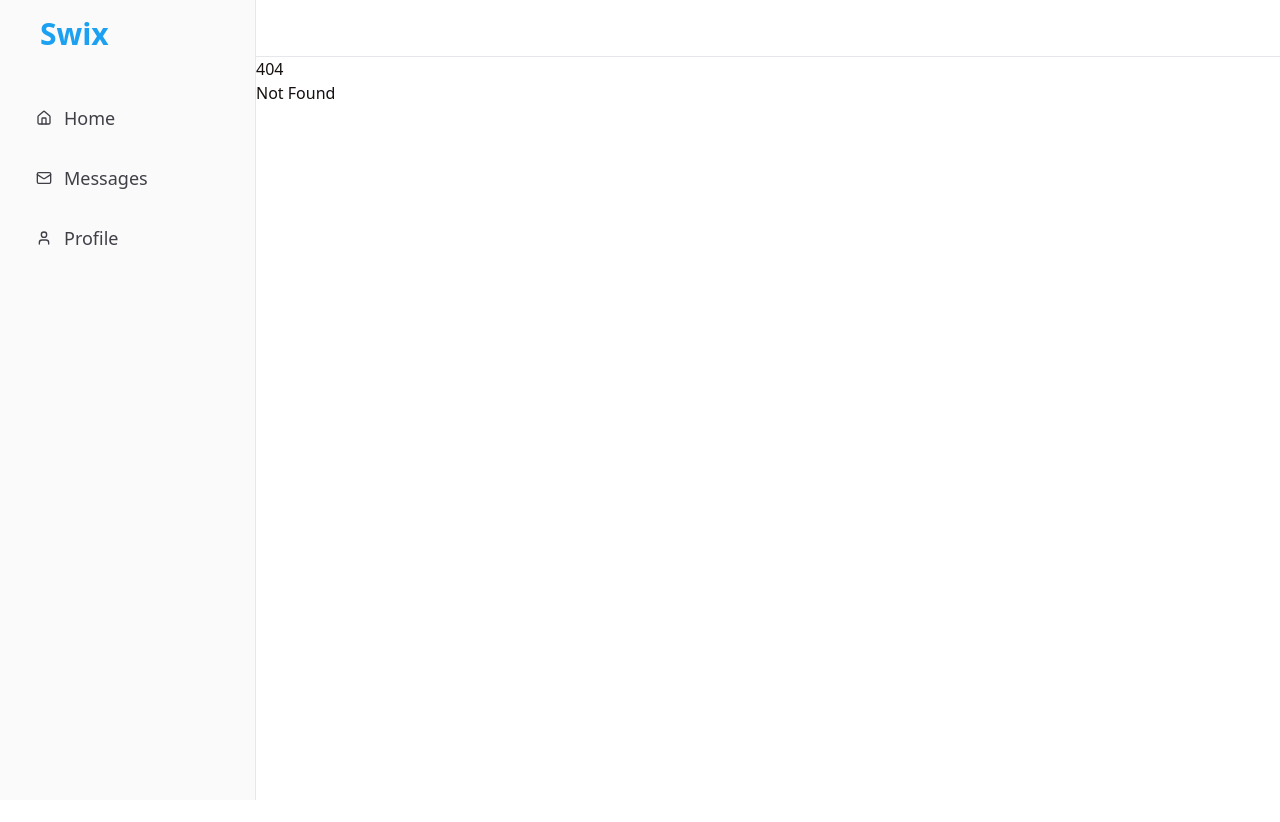
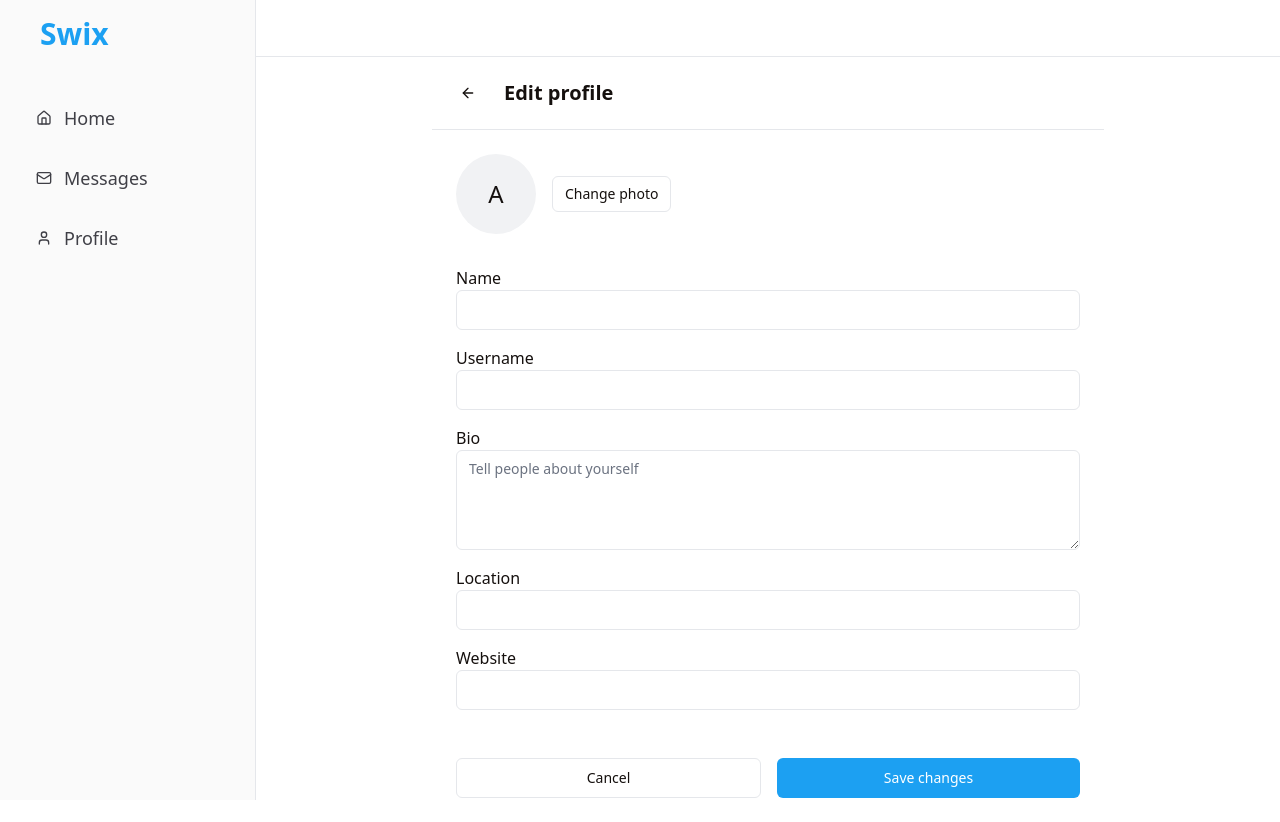
Before and after one commit to LukoOG/codealpha_tasks, a SvelteKit app in the folder Social-media/frontend/: page /profile/edit in a window 1280 px wide. Before the commit this address had no page. Before the commit the page ends 800 px from the top, so only its background shows below. Built offline with nearby package versions, Linux system fonts and the light colour scheme.

Commit message:
added edit profile page; started linking backend to auth page

```diff
--- a/Social-media/frontend/package.json
+++ b/Social-media/frontend/package.json
@@ -46,6 +46,7 @@
 		"@lucide/svelte": "^0.544.0",
 		"bits-ui": "^2.9.8",
 		"date-fns": "^4.1.0",
+		"jsonwebtoken": "^9.0.2",
 		"tailwind-merge": "^3.3.1",
 		"tailwind-variants": "^3.1.1"
 	}
--- /dev/null
+++ b/Social-media/frontend/src/hooks.server.ts
@@ -0,0 +1,30 @@
+import type { Handle } from "@sveltejs/kit";
+import jwt from "jsonwebtoken";
+import { JWT_SECRET } from "$env/static/private"
+
+import refreshAccessToken from "$lib/helpers/refreshAccessToken.ts"
+
+export const handle: Handle = async ({ event, resolve }) => {
+	let access = event.cookies.get("accessToken");
+
+	if(access){
+		try{
+			const user = jwt.decode(access);
+			event.locals.user = user;
+		}catch(error){
+			console.warn("Access expired, attempting refresh...");
+			access = await refreshAccessToken(event);
+
+			if (access) {
+				const user = jwt.decode(access);
+				event.locals.user = user;
+			} else {
+				event.locals.user = null;
+			}
+		}
+	} else {
+		access = await refreshAccessToken(event);
+		event.locals.user = access ? jwt.decode(access) : null;
+	}
+	return resolve(event);
+};
--- a/Social-media/frontend/src/lib/components/auth/login.svelte
+++ b/Social-media/frontend/src/lib/components/auth/login.svelte
@@ -5,7 +5,6 @@
 	import { EyeOff, Eye, Check } from "@lucide/svelte";
 
 	let { disable } = $props()
-	console.log(disable)
 
 	let showPassword = $state<boolean>(true)
 	let showConfirmPassword = $state<boolean>(true)
@@ -24,7 +23,11 @@
 	<div class="relative">
 		<Input id="password" type={showPassword ? "text" : "password"} placeholder="Enter your password" required />
 		<button type="button" class="absolute right-3 top-1/2 -translate-y-1/2 text-muted-foreground hover:text-foreground">
-			<EyeOff size={16} />
+			{#if showPassword}
+				<EyeOff onclick={()=>showPassword=false} size={16} />
+			{:else if !showPassword}
+				<Eye onclick={()=>showPassword=true} size={16} />
+			{/if}
 		</button>
 	</div>
 </div>
@@ -45,7 +48,7 @@
 
 <div class="relative">
 	<div class="absolute inset-0 flex items-center">
-		<span class="w-full border-t border-border" />
+		<span class="w-full border-t border-border"><span/>
 	</div>
 
 	<div class="relative flex justify-center text-xs uppercase">
--- a/Social-media/frontend/src/lib/components/auth/register.svelte
+++ b/Social-media/frontend/src/lib/components/auth/register.svelte
@@ -5,11 +5,13 @@
 	import { EyeOff, Eye, Check } from "@lucide/svelte";
 
 	let { disable } = $props()
-	console.log(disable)
 
-	let showPassword = $state<boolean>(true)
-	let showConfirmPassword = $state<boolean>(true)
-	let passwordMatch = $state<boolean>(true)
+	let showPassword1 = $state<boolean>(true)
+	let showPassword2 = $state<boolean>(true)
+	let passwordMatch = $state<boolean>(false)
+	let agreeToTerms = $state(false)
+	let disableSubmit = $derived(!agreeToTerms && !passwordMatch)
+	$inspect(disableSubmit)
 
 </script>
 
@@ -27,9 +29,13 @@
 <div class="space-y-2">
 	<Label.Root htmlFor="register-password">Password</Label.Root>
 	<div class="relative">
-		<Input id="register-password" type={showPassword ? "text" : "password"} placeholder="Create a password" required/>
-		<button type="button" onClick={() => setShowPassword(!showPassword)} class="absolute right-3 top-1/2 -translate-y-1/2 text-muted-foreground hover:text-foreground">
-			<EyeOff size={16}  />
+		<Input id="register-password" type={showPassword1 ? "text" : "password"} placeholder="Create a password" required/>
+		<button type="button" class="absolute right-3 top-1/2 -translate-y-1/2 text-muted-foreground hover:text-foreground">
+			{#if showPassword1}
+				<EyeOff onclick={()=>showPassword1=false} size={16} />
+			{:else if !showPassword1}
+				<Eye onclick={()=>showPassword1=true} size={16} />
+			{/if}
 		</button>
 	</div>
 </div>
@@ -37,11 +43,15 @@
 <div class="space-y-2">
 	<Label.Root htmlFor="confirm-password">Confirm Password</Label.Root>
 	<div class="relative">
-		<Input id="confirm-password" type={showConfirmPassword ? "text" : "password"} placeholder="Confirm your password"
+		<Input id="confirm-password" type={showPassword2 ? "text" : "password"} placeholder="Confirm your password"
 		class="border-destructive" required/>
 
 		<button type="button" class="absolute right-3 top-1/2 -translate-y-1/2 text-muted-foreground hover:text-foreground">
-			 <EyeOff size={16} />
+			{#if showPassword2}
+				<EyeOff onclick={()=>showPassword2=false} size={16} />
+			{:else if !showPassword2}
+				<Eye onclick={()=>showPassword2=true} size={16} />
+			{/if}
 		</button>
 		{#if passwordMatch}
 			<div class="absolute right-10 top-1/2 -translate-y-1/2 text-social-green">
@@ -59,6 +69,7 @@
 	type="checkbox"
 	class="rounded border-border mt-0.5"
 	required
+	bind:checked={agreeToTerms}
 	/>
 	<span class="text-muted-foreground">
 	I agree to the{" "}
@@ -73,13 +84,13 @@
 	</label>
 </div>
 
-<Button type="submit" className="w-full">
+<Button type="submit" disabled={disableSubmit} className="w-full">
 	Create Account
 </Button>
 
 <div class="relative">
 	<div class="absolute inset-0 flex items-center">
-		<span class="w-full border-t border-border" />
+		<span class="w-full border-t border-border"><span/>
 	</div>
 
 	<div class="relative flex justify-center text-xs uppercase">
--- a/Social-media/frontend/src/lib/components/ui/button.svelte
+++ b/Social-media/frontend/src/lib/components/ui/button.svelte
@@ -49,5 +49,5 @@
 </script>
 
 <button {type} {...others} {disabled} class={ button({ variant, size, className }) }>
-	{@render children?.()}
+	<div class="contents">{@render children?.()}</div>
 </button>
--- /dev/null
+++ b/Social-media/frontend/src/lib/components/ui/textarea.svelte
@@ -0,0 +1,39 @@
+<script lang="ts">
+	interface textareaProps{
+		className: string,
+		value: string | undefined,
+		placeholder: string | undefined,
+		name: string | undefined,
+		id: string | undefined,
+		disabled: boolean,
+		rows: number | undefined,
+	}
+  // forward reference to the raw DOM element
+  //let textareaEl: HTMLTextAreaElement;
+  //export { textareaEl as ref };
+
+  let {
+	className = "",
+	value,
+	placeholder,
+	name,
+	id,
+	disabled = false,
+	rows,
+	...others
+  }: textareaProps = $props()
+</script>
+
+<textarea
+  bind:value={value}
+  {placeholder}
+  {name}
+  {id}
+  {disabled}
+  {rows}
+  class="flex min-h-[80px] w-full rounded-md border border-input bg-background px-3 py-2 text-sm ring-offset-background
+         placeholder:text-muted-foreground
+         focus-visible:outline-none focus-visible:ring-2 focus-visible:ring-ring focus-visible:ring-offset-2
+         disabled:cursor-not-allowed disabled:opacity-50 {className}"
+  {...others}
+></textarea>
--- a/Social-media/frontend/src/routes/auth/+page.server.ts
+++ b/Social-media/frontend/src/routes/auth/+page.server.ts
@@ -58,7 +58,7 @@ export const actions: Actions = {
         const password = data.get("password")
 
         const res = await fetch(
-            `${BACKEND_URL}/api/auth/register`,
+            `${PUBLIC_BACKEND_URL}/api/auth/register`,
             {
                 method: "POST",
                 headers: {
--- a/Social-media/frontend/src/routes/auth/+page.svelte
+++ b/Social-media/frontend/src/routes/auth/+page.svelte
@@ -9,12 +9,23 @@
     import Login from "$lib/components/auth/login.svelte";
     import Register from "$lib/components/auth/register.svelte";
 
+	type FormState = "login" | "register"
+
     let { form }: PageProps = $props()
 
 	let isLogin = $state<boolean>(true)
-	$inspect(isLogin)
+	let formAction: FormState = $derived.by(()=>isLogin ? "login" : "register")
+	let disableSubmitBtn = $state<boolean>(false)
 
-	let showPassword = $state(true)
+	const handleEnhance = () => {
+		disableSubmitBtn = true
+
+		return async ({ update }) => {
+			await update()
+			disableSubmitBtn = false
+		}
+	}
+
 </script>
 
 <!-- snippetss -->
@@ -43,20 +54,20 @@
 		<div class="bg-card border border-border rounded-lg p-6 shadow-sm">
 			<!-- Toggle Buttons -->
 			<div class="flex mb-6 p-1 bg-muted rounded-lg">
-				<Button variant={isLogin ? "default" : "ghost"} className="flex-1" onclick={() => {isLogin = !isLogin}}>
+				<Button variant={isLogin ? "default" : "ghost"} className="flex-1 cursor-pointer" onclick={() => {isLogin = true}}>
 					Sign In
 				</Button>
-				<Button variant={!isLogin ? "default" : "ghost"} className="flex-1" onclick={() => {isLogin = !isLogin}}>
+				<Button variant={!isLogin ? "default" : "ghost"} className="flex-1 cursor-pointer" onclick={() => {isLogin = false}}>
 					Sign Up
 				</Button>
 			</div>
 
 			<!-- Forms -->
-			<form class="space-y-4">
+			<form method="POST" class="space-y-4" action="?/{formAction}" use:enhance={handleEnhance}>
 				{#if isLogin}
-					<Login />
+					<Login disable={disableSubmitBtn} />
 				{:else if !isLogin}
-					<Register />
+					<Register disable={disableSubmitBtn} />
 				{/if}
 			</form>
 
--- a/Social-media/frontend/src/routes/profile/+page.svelte
+++ b/Social-media/frontend/src/routes/profile/+page.svelte
@@ -36,7 +36,7 @@
         <div class="flex items-start justify-between mb-4">
           <Avatar.Root class="h-24 w-24">
             <Avatar.Image class="aspect-square h-full w-full" src="/src/lib/assets/default.jpeg" />
-            <Avatar.Fallback class="flex h-full w-full items-center justify-center rounded-full bg-muted aspect-square h-full w-full text-2xl">{userData.name[0]}</Avatar.Fallback>
+            <Avatar.Fallback class="flex h-full w-full items-center justify-center rounded-full bg-muted aspect-square text-2xl">{userData.name[0]}</Avatar.Fallback>
           </Avatar.Root>
 
           <Button
--- /dev/null
+++ b/Social-media/frontend/src/routes/profile/edit/+page.svelte
@@ -0,0 +1,101 @@
+<script lang="ts">
+	import { Label, Avatar } from "bits-ui";
+	import Input from "$lib/components/ui/input.svelte";
+	import Button from "$lib/components/ui/button.svelte";
+	import Textarea from "$lib/components/ui/textarea.svelte"
+	import { ArrowLeft } from "@lucide/svelte";
+
+</script>
+
+<section class="max-w-2xl mx-auto">
+  <!-- Header -->
+	<div class="sticky top-0 z-10 bg-background/95 backdrop-blur border-b p-4">
+
+		<div class="flex items-center gap-4">
+			<Button variant="ghost" size="icon" className="rounded-full">
+				<ArrowLeft class="h-5 w-5" />
+			</Button>
+
+			<div>
+				<h1 class="text-xl font-bold">Edit profile</h1>
+			</div>
+
+		</div>
+
+	</div>
+
+	<!-- Form -->
+	<div class="p-6">
+
+		<div class="space-y-8">
+			<!-- Avatar Section -->
+			<div class="flex items-center gap-4">
+				<Avatar.Root class="h-20 w-20">
+					<Avatar.Image class="aspect-square h-full w-full" src="" />
+					<Avatar.Fallback class="flex h-full w-full items-center justify-center rounded-full bg-muted aspect-square text-2xl">A</Avatar.Fallback>
+				</Avatar.Root>
+				<Button variant="outline" size="sm">
+					Change photo
+				</Button>
+			</div>
+
+			<!-- Form Fields -->
+			<div class="space-y-4">
+				<div class="space-y-2">
+					<Label.Root htmlFor="name">Name</Label.Root>
+					<Input
+					id="name"
+					placeholder="Your display name"
+					/>
+				</div>
+
+				<div class="space-y-2">
+				  <Label.Root htmlFor="username">Username</Label.Root>
+				  <Input
+					id="username"
+					placeholder="@username"
+				  />
+				</div>
+
+				<div class="space-y-2">
+				  <Label.Root htmlFor="bio">Bio</Label.Root>
+				  <Textarea
+					id="bio"
+					placeholder="Tell people about yourself"
+					className="min-h-[100px]"
+					rows={4}
+				  />
+				</div>
+
+				<div class="space-y-2">
+				  <Label.Root htmlFor="location">Location</Label.Root>
+				  <Input
+					id="location"
+					placeholder="Where are you located?"
+				  />
+				</div>
+
+				<div class="space-y-2">
+				  <Label.Root htmlFor="website">Website</Label.Root>
+				  <Input
+					id="website"
+					placeholder="Your website URL"
+				  />
+				</div>
+			</div>
+
+			<!-- Action Buttons -->
+			<div class="flex gap-4 pt-4">
+				<Button variant="outline" className="flex-1" >
+					Cancel
+				</Button>
+
+				<Button className="flex-1" >
+					Save changes
+				</Button>
+			</div>
+
+		</div>
+
+	</div>
+</section>
```
Also changed, not shown: 1 other file (tests, documents, lock files or other folders).
